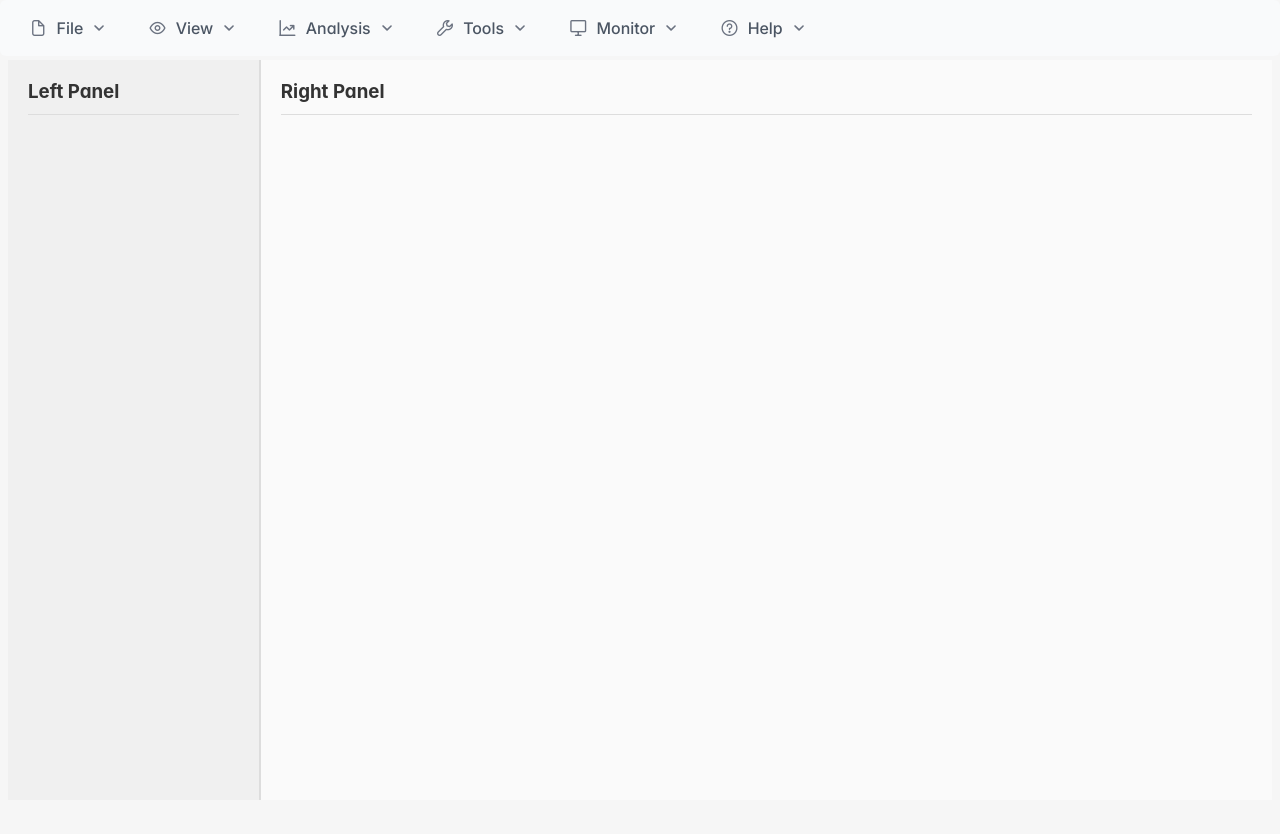
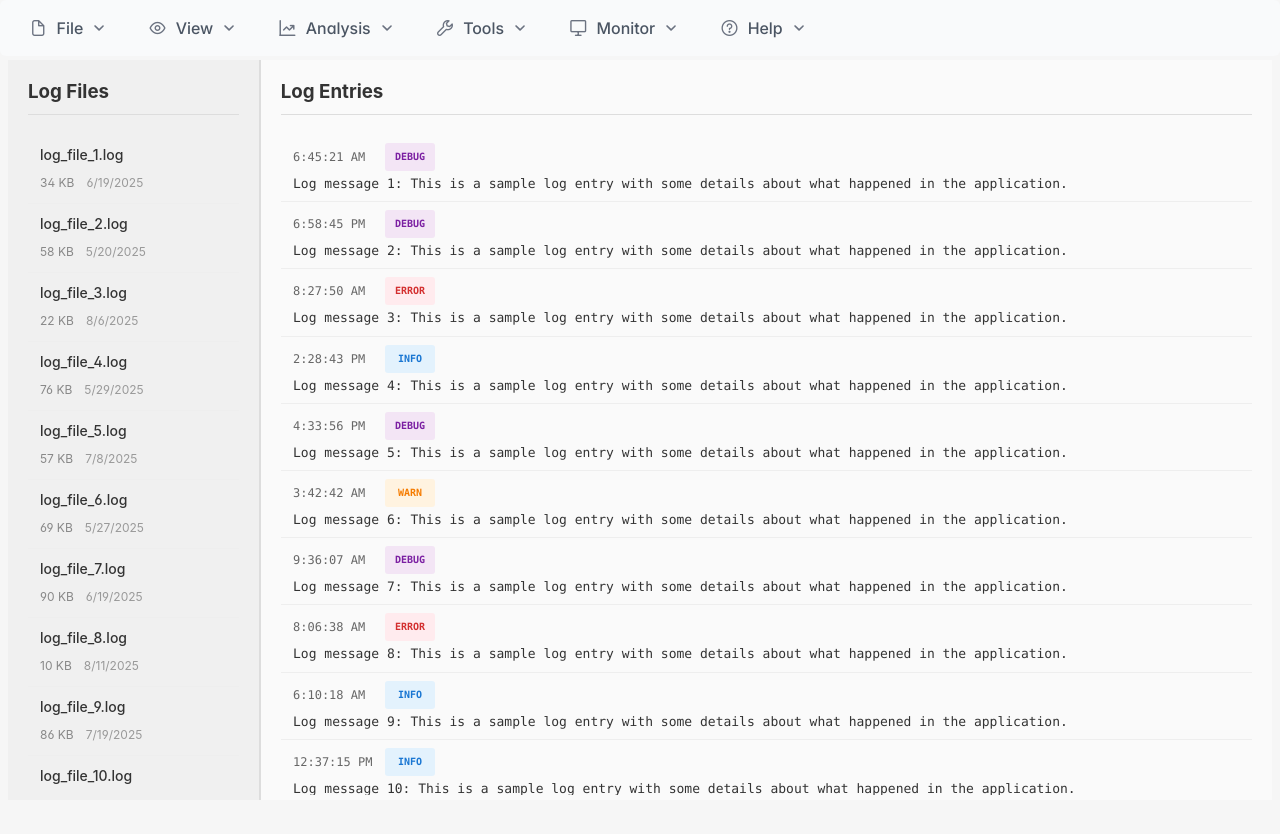
Before and after one commit to philopaterwaheed/logio, a React (Vite) app: page / in a window 1280 px wide. Shown: the top 834 px of the page. Built offline with nearby package versions, Linux system fonts and the light colour scheme.

Commit message:
two panals template

```diff
--- a/src/App.css
+++ b/src/App.css
@@ -71,6 +71,14 @@
   box-sizing: border-box;
 }
 
+.left-panel::-webkit-scrollbar {
+  display: none;
+}
+
+.left-panel {
+  scrollbar-width: none;
+}
+
 .right-panel {
   width: 80%;
   background-color: #fafafa;
@@ -79,8 +87,140 @@
   box-sizing: border-box;
 }
 
+.right-panel::-webkit-scrollbar {
+  display: none;
+}
+
+.right-panel {
+  scrollbar-width: none;
+}
+
 .panel-content {
   margin-top: 20px;
+}
+
+.virtual-scroller {
+  border: none !important;
+  outline: none !important;
+}
+
+.virtual-scroller .p-virtualscroller-content {
+  border: none !important;
+  outline: none !important;
+}
+
+/* Hide scrollbars */
+.virtual-scroller::-webkit-scrollbar {
+  display: none;
+}
+
+.virtual-scroller {
+  scrollbar-width: none;
+}
+
+.virtual-scroller .p-virtualscroller-content::-webkit-scrollbar {
+  display: none;
+}
+
+.virtual-scroller .p-virtualscroller-content {
+  scrollbar-width: none;
+}
+
+/* List Item Styles */
+.list-item {
+  padding: 8px 12px;
+  border-bottom: 1px solid #eee;
+  cursor: pointer;
+  transition: background-color 0.2s ease;
+}
+
+.list-item:hover {
+  background-color: #f5f5f5;
+}
+
+.list-item:last-child {
+  border-bottom: none;
+}
+
+/* Left Panel - File List Styles */
+.item-name {
+  font-weight: 500;
+  font-size: 14px;
+  color: #333;
+  margin-bottom: 4px;
+}
+
+.item-details {
+  display: flex;
+  gap: 12px;
+  font-size: 12px;
+  color: #666;
+}
+
+.item-size {
+  color: #888;
+}
+
+.item-modified {
+  color: #999;
+}
+
+/* Right Panel - Log Entry Styles */
+.log-entry {
+  font-family: 'Consolas', 'Monaco', 'Courier New', monospace;
+}
+
+.log-header {
+  display: flex;
+  gap: 12px;
+  align-items: center;
+  margin-bottom: 4px;
+  font-size: 12px;
+}
+
+.log-timestamp {
+  color: #666;
+  min-width: 80px;
+}
+
+.log-level {
+  padding: 2px 6px;
+  border-radius: 3px;
+  font-weight: bold;
+  font-size: 10px;
+  min-width: 50px;
+  text-align: center;
+}
+
+.level-info {
+  background-color: #e3f2fd;
+  color: #1976d2;
+}
+
+.level-error {
+  background-color: #ffebee;
+  color: #d32f2f;
+}
+
+.level-warn {
+  background-color: #fff3e0;
+  color: #f57c00;
+}
+
+.level-debug {
+  background-color: #f3e5f5;
+  color: #7b1fa2;
+}
+
+.log-source {
+  color: #888;
+  font-style: italic;
+}
+
+.log-message {
+  font-size: 13px;
+  color: #333;
+  line-height: 1.4;
 }
 
 .left-panel h3,
@@ -192,4 +332,61 @@ button {
   button:active {
     background-color: #0f0f0f69;
   }
+
+  /* Dark mode styles for list items */
+  .list-item {
+    border-bottom: 1px solid #444;
+  }
+
+  .list-item:hover {
+    background-color: #333;
+  }
+
+  .item-name {
+    color: #f6f6f6;
+  }
+
+  .item-details {
+    color: #ccc;
+  }
+
+  .item-size {
+    color: #aaa;
+  }
+
+  .item-modified {
+    color: #999;
+  }
+
+  .log-timestamp {
+    color: #aaa;
+  }
+
+  .log-source {
+    color: #aaa;
+  }
+
+  .log-message {
+    color: #f6f6f6;
+  }
+
+  .level-info {
+    background-color: #1a237e;
+    color: #bbdefb;
+  }
+
+  .level-error {
+    background-color: #b71c1c;
+    color: #ffcdd2;
+  }
+
+  .level-warn {
+    background-color: #e65100;
+    color: #ffcc02;
+  }
+
+  .level-debug {
+    background-color: #4a148c;
+    color: #e1bee7;
+  }
 }
--- a/src/App.jsx
+++ b/src/App.jsx
@@ -1,7 +1,8 @@
-import { useState } from "react";
+import { useState, useEffect } from "react";
 import { invoke } from "@tauri-apps/api/core";
 import "./App.css";
 import { Menubar } from 'primereact/menubar';
+import { VirtualScroller } from 'primereact/virtualscroller';
 
 
 let items = [
@@ -259,6 +260,56 @@ let items = [
 function App() {
   const [greetMsg, setGreetMsg] = useState("");
   const [name, setName] = useState("");
+  const [leftPanelItems, setLeftPanelItems] = useState([]);
+  const [rightPanelItems, setRightPanelItems] = useState([]);
+
+  // Generate sample data
+  useEffect(() => {
+    // Sample left panel data (e.g., log files)
+    const leftItems = Array.from({ length: 1000 }, (_, i) => ({
+      id: i + 1,
+      name: `log_file_${i + 1}.log`,
+      size: `${Math.floor(Math.random() * 100) + 1} KB`,
+      modified: new Date(Date.now() - Math.random() * 10000000000).toLocaleDateString()
+    }));
+
+    // Sample right panel data (e.g., log entries)
+    const rightItems = Array.from({ length: 10000 }, (_, i) => ({
+      id: i + 1,
+      timestamp: new Date(Date.now() - Math.random() * 10000000000).toISOString(),
+      level: ['INFO', 'ERROR', 'WARN', 'DEBUG'][Math.floor(Math.random() * 4)],
+      message: `Log message ${i + 1}: This is a sample log entry with some details about what happened in the application.`,
+    }));
+
+    setLeftPanelItems(leftItems);
+    setRightPanelItems(rightItems);
+  }, []);
+
+  // Item template for left panel
+  const leftItemTemplate = (item) => {
+    return (
+      <div className="list-item">
+        <div className="item-name">{item.name}</div>
+        <div className="item-details">
+          <span className="item-size">{item.size}</span>
+          <span className="item-modified">{item.modified}</span>
+        </div>
+      </div>
+    );
+  };
+
+  // Item template for right panel
+  const rightItemTemplate = (item) => {
+    return (
+      <div className={`list-item log-entry log-${item.level.toLowerCase()}`}>
+        <div className="log-header">
+          <span className="log-timestamp">{new Date(item.timestamp).toLocaleTimeString()}</span>
+          <span className={`log-level level-${item.level.toLowerCase()}`}>{item.level}</span>
+        </div>
+        <div className="log-message">{item.message}</div>
+      </div>
+    );
+  };
 
   async function greet() {
     // Learn more about Tauri commands at https://tauri.app/develop/calling-rust/
@@ -271,14 +322,28 @@ function App() {
 
       <div className="split-container">
         <div className="left-panel">
-            <h3>Left Panel</h3>
+          <h3>Log Files</h3>
           <div className="panel-content">
+            <VirtualScroller
+              items={leftPanelItems}
+              itemSize={60}
+              itemTemplate={leftItemTemplate}
+              className="virtual-scroller"
+              style={{ width: '100%', height: 'calc(100vh - 140px)' }}
+            />
           </div>
         </div>
 
         <div className="right-panel">
-          <h3>Right Panel</h3>
+          <h3>Log Entries</h3>
           <div className="panel-content">
+            <VirtualScroller
+              items={rightPanelItems}
+              itemSize={80}
+              itemTemplate={rightItemTemplate}
+              className="virtual-scroller"
+              style={{ width: '100%', height: 'calc(100vh - 140px)' }}
+            />
           </div>
         </div>
       </div>
```
